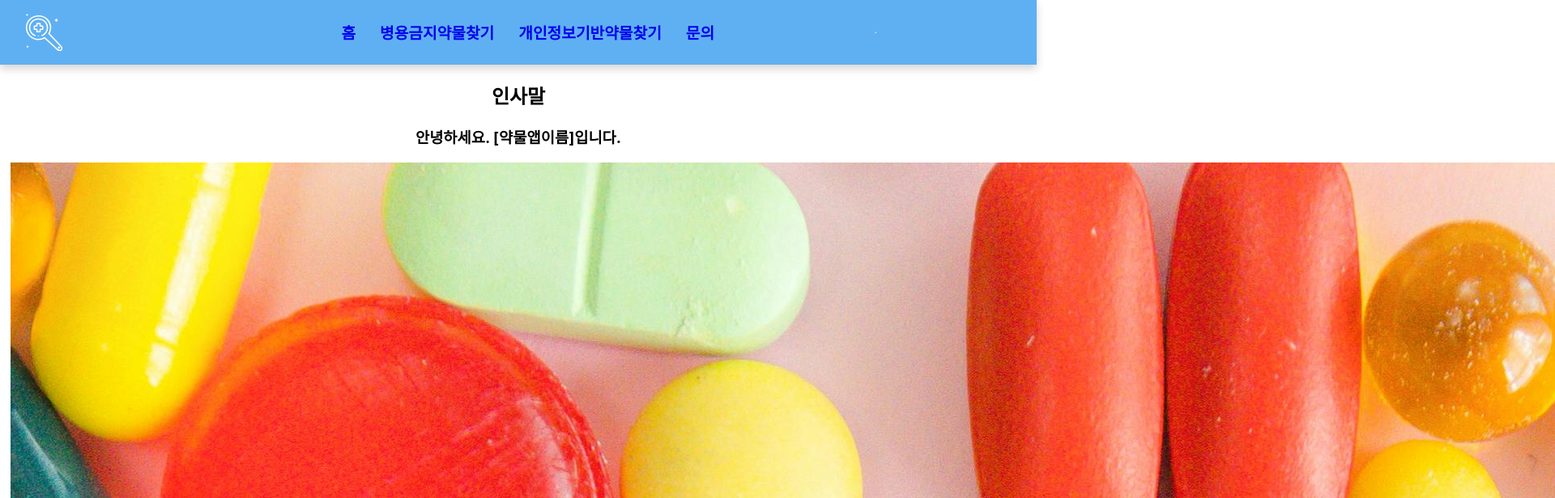
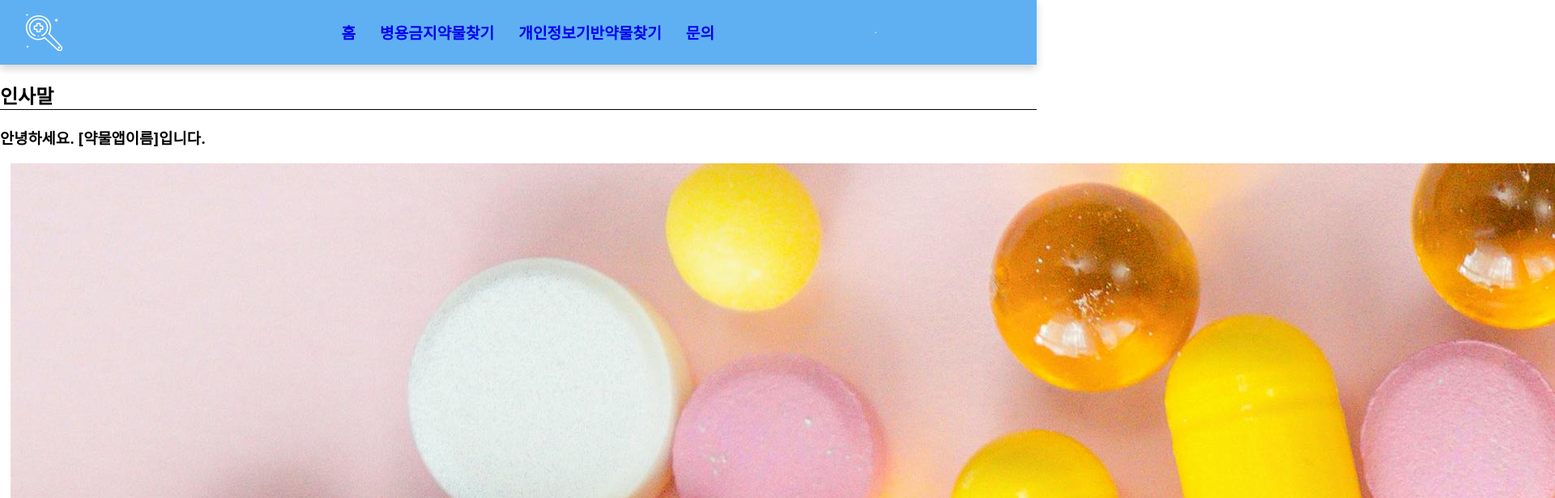
Before and after one commit to LovellR/GSS_Project, a React (Create React App) app in the folder oss-project/: page / in a window 1280 px wide. Shown: the top 616 px of the page at 81% size, 1920 px wide, since content can reach past the window. Built offline with nearby package versions, Linux system fonts and the light colour scheme.

Commit message:
인사말 스타일링(글 정렬)

```diff
--- a/oss-project/src/JS/Introduce.js
+++ b/oss-project/src/JS/Introduce.js
@@ -3,18 +3,16 @@ import './css/Introduce.css';
 
 const Introduce = () => {
     return (
-        <div>
-            <div className="info">
+        <div className="intro">
             <h2>인사말</h2>
             <h3>안녕하세요. [약물앱이름]입니다.</h3>
-                <img src="img/introduce.jpg"></img>
+            <img src="img/intro.jpg"></img>
             <p>
                 [약물웹이름]은 2024-1학기 오픈소스기초프로젝트에서 "건강"을 주제로 시작된 프로젝트입니다. 위 프로젝트의 주목적은 약물 복용 사고를 방지하기 위한 웹을 제작하는 것입니다.
                 <br /> <br />
                 해당 웹은 병용개인정보 기반으로 복용하지 말아야 하는 약물 정보를 알려주는 기능을 가지고 제공하고 있습니다. 처방된 약품이라도 처방 받은 병원이 다를 경우, 혼용 금기 약물인지 알기 어려우며, 이미 구비한 약품이 개인의 연령대, 임신 여부 등에 따라 복용해도 약품인지에 대해 알려줍니다.
             </p>
         </div>
-        </div>
     );
 }
 
--- a/oss-project/src/JS/css/Introduce.css
+++ b/oss-project/src/JS/css/Introduce.css
@@ -0,0 +1,10 @@
+h2 {
+    text-align: left;
+    border-bottom: 1px solid black;
+}
+h3 {
+    text-align: left;
+}
+p {
+    text-align: left;
+}
```
Also changed, not shown: oss-project/public/img/intro.jpg (added). Lines whose indentation alone changed are shown as unchanged.
